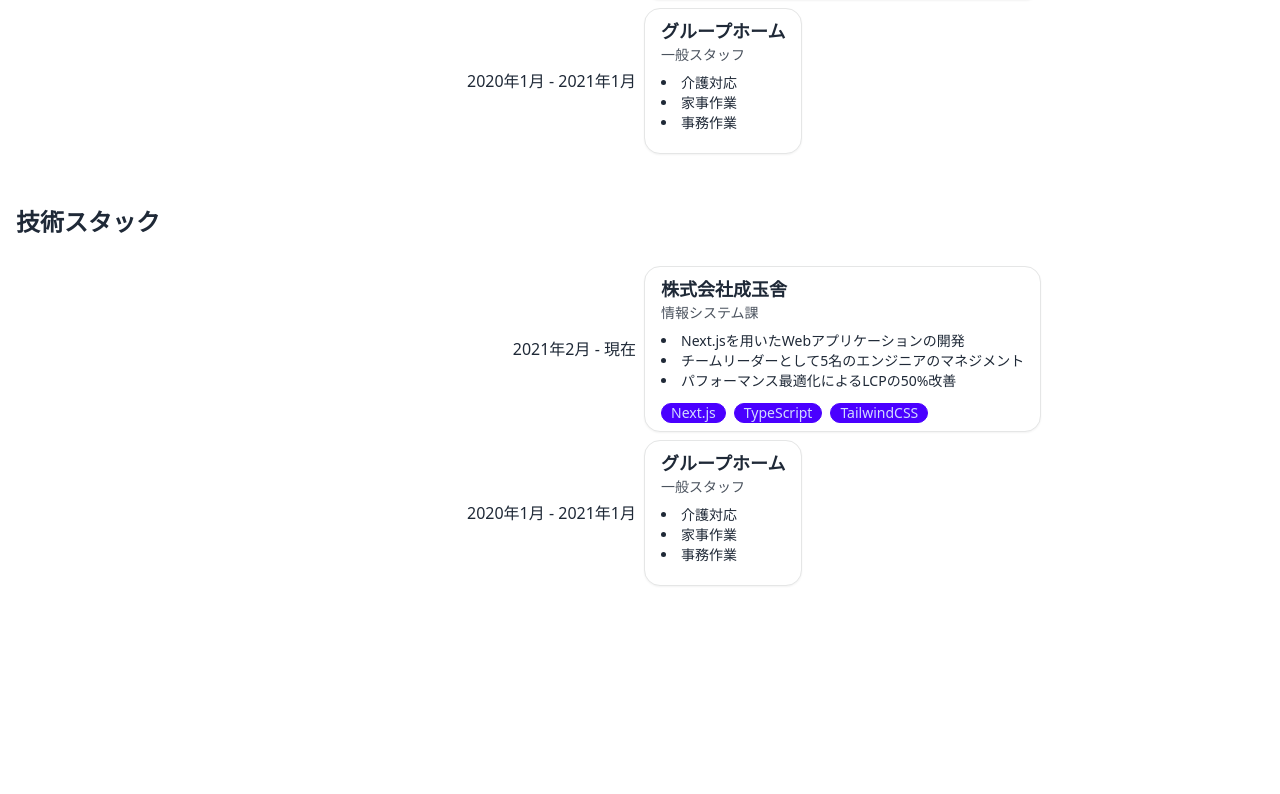
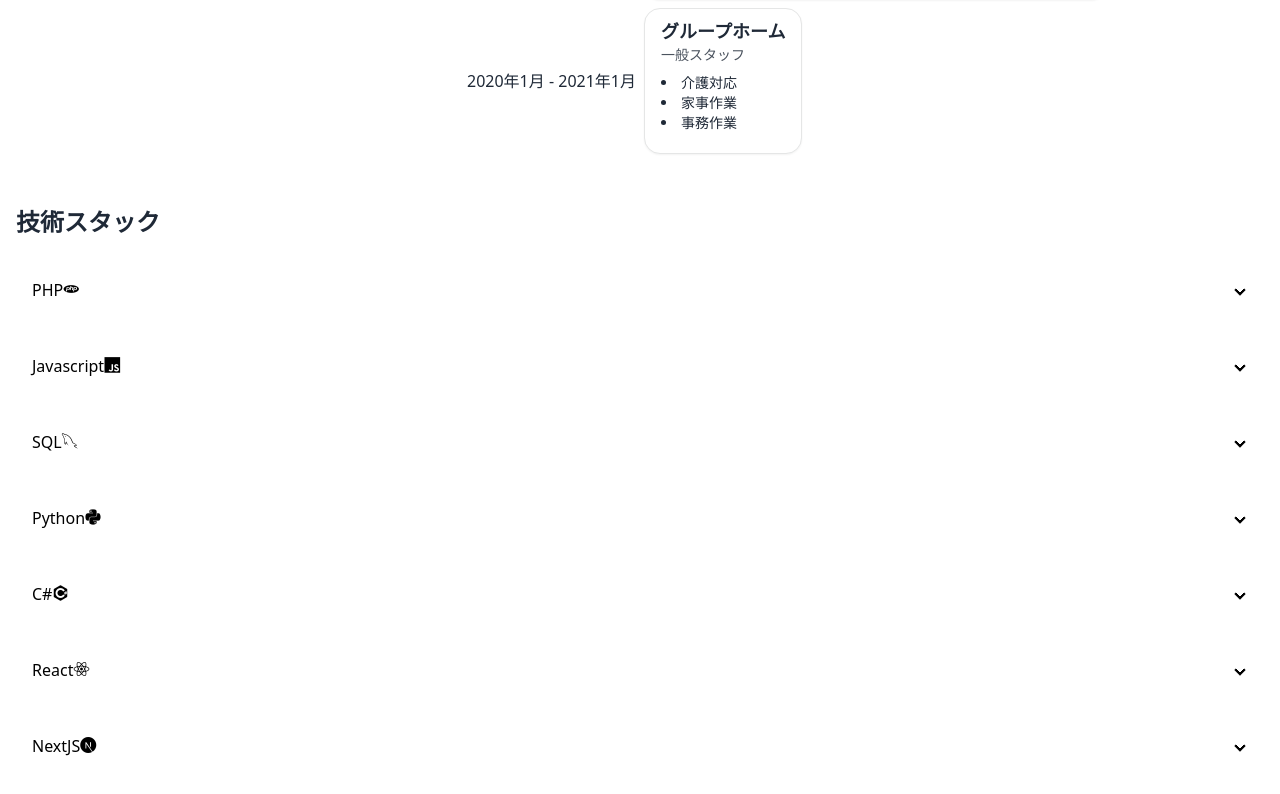
Before and after one commit to aliceferlan/curriculum, a Next.js app in the folder currire/: page /carrier in a window 1280 px wide. Shown: the part 598-1392 px from the top of the page. Before the commit the page ends 1220 px from the top, so only its background shows below. Built offline with nearby package versions, Linux system fonts and the light colour scheme.

Commit message:
add: スキルセットコンポーネントのアイコン表示機能を追加し、技術スタックデータを更新

```diff
--- a/currire/src/app/layout.tsx
+++ b/currire/src/app/layout.tsx
@@ -27,6 +27,12 @@ export default function RootLayout({
 }) {
 	return (
 		<html lang="ja">
+			<head>
+				<link
+					rel="stylesheet"
+					href="https://cdn.jsdelivr.net/gh/devicons/devicon@master/devicon.min.css"
+				></link>
+			</head>
 			<body
 				className={`${geistSans.variable} ${geistMono.variable} antialiased`}
 			>
--- a/currire/src/components/Carrier/CarrierSkills.tsx
+++ b/currire/src/components/Carrier/CarrierSkills.tsx
@@ -1,37 +1,45 @@
-// components/CarrierTimeline.tsx
 import Timeline from "daisyui";
 
 interface CarrierTimelineProps {
-	Carriers: CarrierEntry[];
+	Carriers: CarrierSkillsProps;
+}
+
+const icons: { [key: string]: { iconPath: string; id: string } } = {
+	php: { iconPath: "devicon-php-plain", id: "php" },
+	react: { iconPath: "devicon-react-original", id: "react" },
+	nextjs: { iconPath: "devicon-nextjs-plain", id: "nextjs" },
+	javascript: { iconPath: "devicon-javascript-plain", id: "javascript" },
+	sql: { iconPath: "devicon-mysql-plain", id: "sql" },
+	python: { iconPath: "devicon-python-plain", id: "python" },
+	csharp: { iconPath: "devicon-csharp-plain", id: "c#" },
+};
+
+function getIconPath(iconId: string): string {
+	const iconInfo = Object.values(icons).find((icon) => icon.id === iconId);
+
+	return iconInfo ? iconInfo.iconPath : "devicon-unknown";
 }
 
 export function CarrierSkills({ Carriers }: CarrierTimelineProps) {
 	return (
-		<ul className="timeline timeline-vertical">
-			{Carriers.map((Carrier, index) => (
-				<li key={index} className="timeline-item">
-					<div className="timeline-start">{Carrier.period}</div>
-					<div className="timeline-middle"></div>
-					<div className="timeline-end timeline-box">
-						<h3 className="font-bold text-lg">{Carrier.company}</h3>
-						<p className="text-sm opacity-80">{Carrier.position}</p>
-						<ul className="list-disc list-inside mt-2">
-							{Carrier.description.map((desc, i) => (
-								<li key={i} className="text-sm">
-									{desc}
-								</li>
-							))}
-						</ul>
-						<div className="flex flex-wrap gap-2 mt-3">
-							{Carrier.technologies.map((tech, i) => (
-								<span key={i} className="badge badge-primary">
-									{tech}
-								</span>
-							))}
-						</div>
+		<div className="space-y-4">
+			{Carriers.technologies.map((Carrier, index) => (
+				<div key={index} className="collapse collapse-arrow">
+					<input type="radio" name="work" />
+					<div className="collapse-title bg-base-100 text-black">
+						{Carrier.whatSkill}
+						<i
+							className={getIconPath(
+								Carrier.whatSkill.toLowerCase()
+							)}
+						></i>
 					</div>
-				</li>
+					<div className="collapse-content">
+						<p>{Carrier.howLong}</p>
+						<p>プロダクトの表示</p>
+					</div>
+				</div>
 			))}
-		</ul>
+		</div>
 	);
 }
--- a/currire/src/components/Carrier/index.tsx
+++ b/currire/src/components/Carrier/index.tsx
@@ -8,11 +8,11 @@ const CarrierData: CarrierEntry[] = [
 		period: "2021年2月 - 現在",
 		position: "情報システム課",
 		description: [
-			"Next.jsを用いたWebアプリケーションの開発",
-			"チームリーダーとして5名のエンジニアのマネジメント",
-			"パフォーマンス最適化によるLCPの50%改善",
+			"PHP, JavaScript, CSSを使用した社内ポータルサイトの開発・運用",
+			"Pythonによる一部業務の自動化",
+			"C#を使用した社内アプリケーションの開発",
 		],
-		technologies: ["Next.js", "TypeScript", "TailwindCSS"],
+		technologies: ["PHP", "JavaScript", "CSS", "Python", "C#"],
 	},
 	{
 		company: "グループホーム",
@@ -26,18 +26,40 @@ const CarrierData: CarrierEntry[] = [
 const skillData: CarrierSkillsProps = {
 	technologies: [
 		{
-			whatSkill: "JavaScript",
-			howLong: "5年",
+			whatSkill: "PHP",
+			howLong: "2年",
 		},
 		{
-			whatSkill: "TypeScript",
-			howLong: "3年",
+			whatSkill: "Javascript",
+			howLong: "2年",
 		},
+		{
+			whatSkill: "SQL",
+			howLong: "2年",
+		},
+		{
+			whatSkill: "Python",
+			howLong: "1年",
+		},
+		{
+			whatSkill: "C#",
+			howLong: "1年",
+		},
+		{
+			whatSkill: "React",
+			howLong: "Hobby",
+		},
+
+		{
+			whatSkill: "NextJS",
+			howLong: "Hobby",
+		},
+
 		// 他のスキルデータ...
 	],
 };
 const summary =
-	"前職では情報システムとして、社内アプリ開発に従事してきました。\n社員のスキルレベルを考慮し、'誰でもマニュアルを読まなくても使い方が分かる'をモットーに開発を進めてきました。";
+	"現職では情報システムとして、社内アプリ開発に従事しております。\n社員のスキルレベルを考慮し、'誰でもマニュアルを読まなくても使い方が分かる'をモットーに開発を進めてきました。";
 
 export default function Carrier() {
 	return (
@@ -59,7 +81,7 @@ export default function Carrier() {
 			{/* スキルセット */}
 			<section>
 				<h2 className="text-2xl font-semibold mb-6">技術スタック</h2>
-				<CarrierSkills Carriers={CarrierData} />
+				<CarrierSkills Carriers={skillData} />
 			</section>
 		</div>
 	);
--- a/currire/src/types/carrire.ts
+++ b/currire/src/types/carrire.ts
@@ -12,6 +12,7 @@ interface CarrierSkillsProps {
     technologies: {
         whatSkill: string;
         howLong: string;
+
     }[];
 
 }
```
